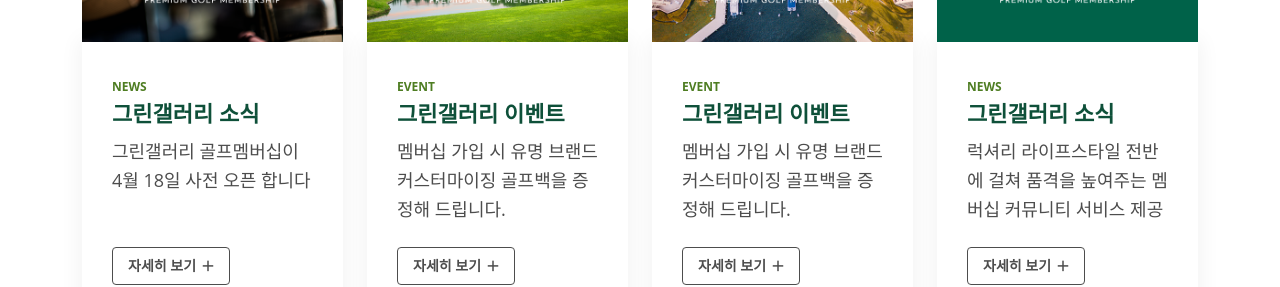
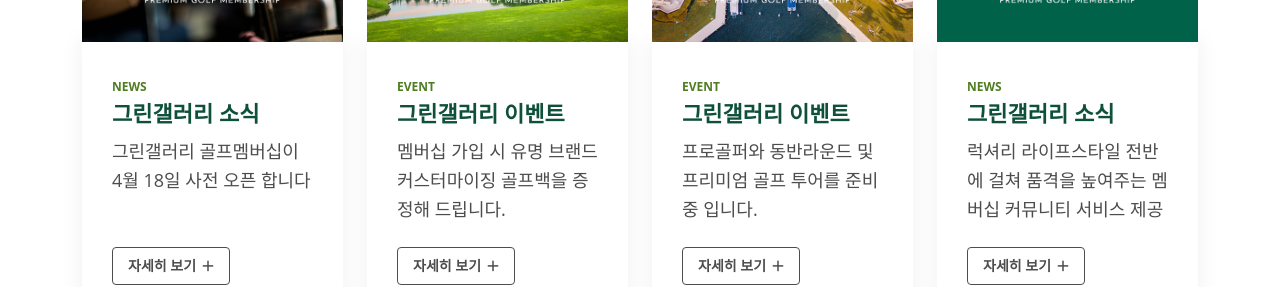
Before and after one commit to heyjohnis/gallery-k-art-hole, a Next.js app: page / in a window 1280 px wide. Shown: the part 6080-6367 px from the top of the page. Built offline with nearby package versions, Linux system fonts and the light colour scheme.

Commit message:
fix: 메인 글자 수정

```diff
--- a/components/Common/News.js
+++ b/components/Common/News.js
@@ -93,7 +93,7 @@ const News = () => {
                   </Link>
 
                   <p>
-                  멤버십 가입 시 유명 브랜드 커스터마이징 골프백을 증정해 드립니다.
+                  프로골퍼와 동반라운드 및 프리미엄 골프 투어를 준비 중 입니다.
                   </p>
 
                   <Link href="/" className="read-more">
```
